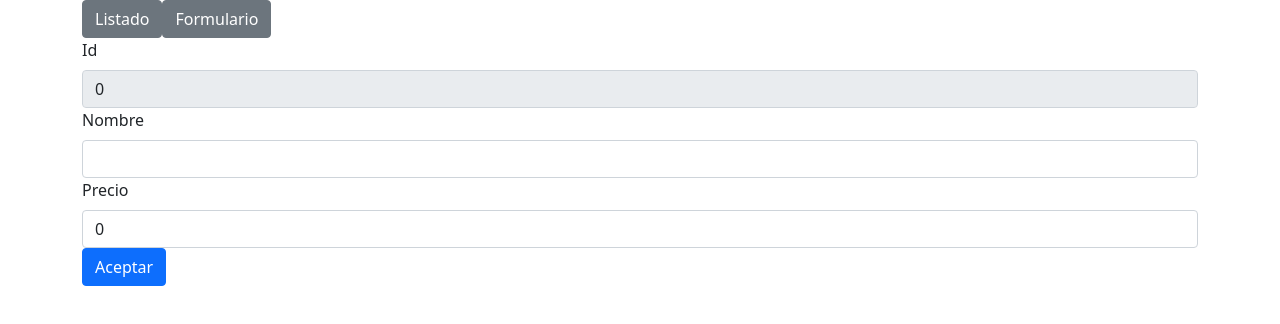
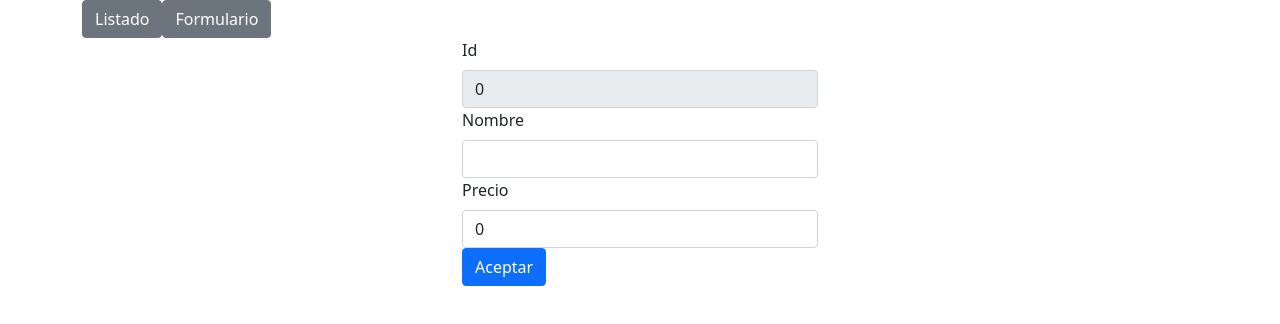
Before and after one commit to javierlete/productos-angular-2021-06, an Angular app: page /formulario in a window 1280 px wide. Shown: the top 324 px of the page. Built offline with nearby package versions, Linux system fonts and the light colour scheme.

Commit message:
Formulario centrado

```diff
--- a/src/app/formulario/formulario.component.html
+++ b/src/app/formulario/formulario.component.html
@@ -1,3 +1,5 @@
+<div class="row">
+    <div class="offset-4 col-4">
         <div>
             <label class="form-label" for="id">Id</label>
             <input class="form-control" readonly id="id" value="{{producto.id}}" />
@@ -13,3 +15,5 @@
         <div>
             <button class="btn btn-primary" (click)="aceptar()">Aceptar</button>
         </div>
+    </div>
+</div>
```
Lines whose indentation alone changed are shown as unchanged.
